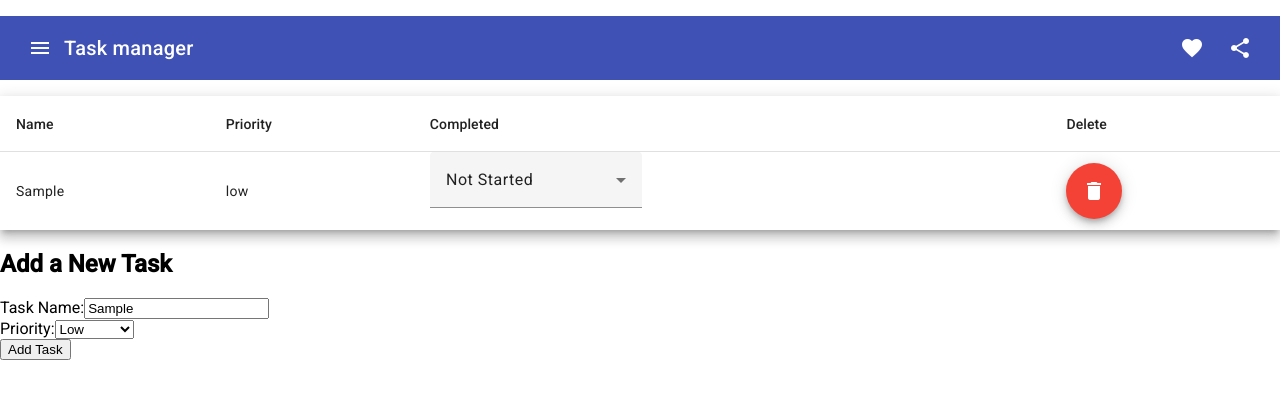
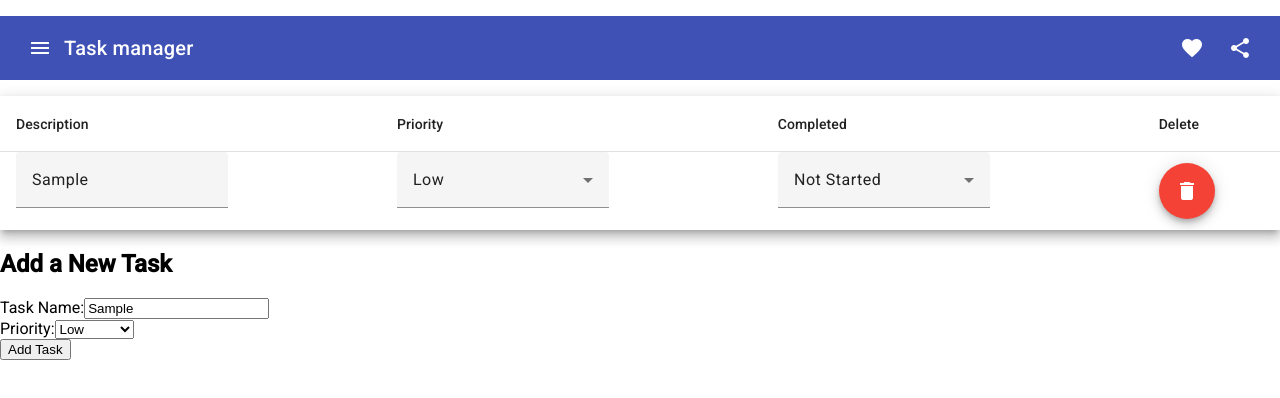
Before and after one commit to Jukk1s/task-manager-angular, an Angular app: page / in a window 1280 px wide. Both pictures are taken after typing "Sample" into the empty fields and a click on the button "Add Task". Shown: the top 398 px of the page. Built offline with nearby package versions, Linux system fonts and the light colour scheme.

Commit message:
Task description and priority can be updated

```diff
--- a/src/app/app.module.ts
+++ b/src/app/app.module.ts
@@ -4,8 +4,9 @@ import { MatToolbarModule } from '@angular/material/toolbar';
 import { MatIconModule } from '@angular/material/icon';
 import { FormsModule } from '@angular/forms';
 import { MatTableModule } from '@angular/material/table';
-import {MatButtonModule} from '@angular/material/button';
+import { MatButtonModule } from '@angular/material/button';
 import { MatSelectModule } from '@angular/material/select';
+import { MatInputModule} from '@angular/material/input'
 import { MatFormFieldModule } from '@angular/material/form-field';
 import { BrowserAnimationsModule } from '@angular/platform-browser/animations';
 
@@ -33,6 +34,7 @@ import { ToolbarComponent } from './toolbar/toolbar.component';
     MatTableModule,
     MatButtonModule,
     MatSelectModule,
+    MatInputModule,
     MatFormFieldModule,
     BrowserAnimationsModule,
     AppRoutingModule
--- a/src/app/models/task.model.ts
+++ b/src/app/models/task.model.ts
@@ -1,6 +1,6 @@
 export interface Task {
     id: string;
-    name: string;
+    description: string;
     priority: 'low' | 'medium' | 'high';
     completed: 'completed' | 'inProgress' | 'notStarted';
   }
--- a/src/app/services/task.service.ts
+++ b/src/app/services/task.service.ts
@@ -7,6 +7,7 @@ import { LocalStorageService } from './local-storage.service';
   providedIn: 'root'
 })
 export class TaskService {
+
   private tasks: Task[] = [];
 
   private tasksUpdatedSource = new BehaviorSubject<Task[]>([]);
@@ -30,10 +31,30 @@ export class TaskService {
     this.tasksUpdatedSource.next(this.tasks);
   }
 
-  updateCompletion(id: string, status: any) {
+  updateDescription(id: string, newDescription: string) {
     const taskToUpdate = this.tasks.find((task) => task.id === id);
     if (taskToUpdate) {
-      taskToUpdate.completed = status;
+      taskToUpdate.description = newDescription;
+    } else {
+      console.error(`Task with ID ${id} not found.`);
+    }
+    this.localStorageService.saveTaskData(this.tasks);
+  }
+
+  updatePriority(id: string, newPriority: 'high' | 'medium' | 'low') {
+    const taskToUpdate = this.tasks.find((task) => task.id === id);
+    if (taskToUpdate) {
+      taskToUpdate.priority = newPriority;
+    } else {
+      console.error(`Task with ID ${id} not found.`);
+    }
+    this.localStorageService.saveTaskData(this.tasks);
+  }
+
+  updateCompletion(id: string, newStatus: 'completed' | 'inProgress' | 'notStarted') {
+    const taskToUpdate = this.tasks.find((task) => task.id === id);
+    if (taskToUpdate) {
+      taskToUpdate.completed = newStatus;
     } else {
       console.error(`Task with ID ${id} not found.`);
     }
--- a/src/app/task-form/task-form.component.ts
+++ b/src/app/task-form/task-form.component.ts
@@ -18,7 +18,7 @@ export class TaskFormComponent {
   onSubmit() {
     const newTask: Task = {
       id: uuidv4(),
-      name: this.taskName,
+      description: this.taskName,
       priority: this.priority,
       completed: 'notStarted',
     };
--- a/src/app/task-list/task-list.component.html
+++ b/src/app/task-list/task-list.component.html
@@ -4,13 +4,27 @@
 <body>
 
     <table mat-table [dataSource]="dataSource" class="mat-elevation-z8">
-        <ng-container matColumnDef="name">
-            <th mat-header-cell *matHeaderCellDef>Name</th>
-            <td mat-cell *matCellDef="let task">{{ task.name }}</td>
+        <ng-container matColumnDef="description">
+            <th mat-header-cell *matHeaderCellDef>Description</th>
+            <td mat-cell *matCellDef="let task">
+                <mat-form-field>
+                    <input matInput [(ngModel)]="task.description"
+                        (keydown.enter)="onDescriptionChange(task.description, task.id)"
+                        (focusout)="onDescriptionChange(task.description, task.id)">
+                </mat-form-field>
+            </td>
         </ng-container>
         <ng-container matColumnDef="priority">
             <th mat-header-cell *matHeaderCellDef>Priority</th>
-            <td mat-cell *matCellDef="let task">{{ task.priority }}</td>
+            <td mat-cell *matCellDef="let task">
+                <mat-form-field>
+                    <mat-select [(value)]="task.priority" (selectionChange)="onSelectPriorityChange($event, task.id)">
+                        <mat-option *ngFor="let option of priorityOptions" [value]="option.value">
+                            {{ option.viewValue }}
+                        </mat-option>
+                    </mat-select>
+                </mat-form-field>
+            </td>
         </ng-container>
         <ng-container matColumnDef="completed">
             <th mat-header-cell *matHeaderCellDef>Completed</th>
--- a/src/app/task-list/task-list.component.ts
+++ b/src/app/task-list/task-list.component.ts
@@ -2,10 +2,8 @@ import { Component, OnInit } from '@angular/core';
 import { TaskService } from '../services/task.service';
 import { Task } from '../models/task.model';
 import { MatTableDataSource } from '@angular/material/table';
-import { TaskFormComponent } from '../task-form/task-form.component';
-import { LocalStorageService } from '../services/local-storage.service';
 
-interface completedOption {
+interface option {
   value: string;
   viewValue: string;
 }
@@ -19,9 +17,15 @@ export class TaskListComponent implements OnInit {
 
   tasks: Task[] = [];
   dataSource = new MatTableDataSource<Task>();
-  displayedColumns: string[] = ['name', 'priority', 'completed', 'delete'];
+  displayedColumns: string[] = ['description', 'priority', 'completed', 'delete'];
 
-  completedOptions: completedOption[] = [
+  priorityOptions: option[] = [
+    { value: 'high', viewValue: 'High'},
+    { value: 'medium', viewValue: 'Medium'},
+    { value: 'low', viewValue: 'Low'},
+  ];
+
+  completedOptions: option[] = [
     { value: 'completed', viewValue: 'Completed'},
     { value: 'inProgress', viewValue: 'In Progress'},
     { value: 'notStarted', viewValue: 'Not Started'},
@@ -41,6 +45,19 @@ export class TaskListComponent implements OnInit {
     this.dataSource.data = this.tasks;
   }
 
+  onDescriptionChange(desc: string, taskId: string) {
+    const activeElement = document.activeElement as HTMLElement;
+    if (activeElement) {
+      activeElement.blur();
+    }
+    this.taskService.updateDescription(taskId, desc);
+  }
+
+  onSelectPriorityChange(event: any, taskId: string) {
+    const selectedValue = event.value;
+    this.taskService.updatePriority(taskId, selectedValue);
+  }
+
   onSelectCompletionChange(event: any, taskId: string) {
     const selectedValue = event.value;
     this.taskService.updateCompletion(taskId, selectedValue);
```
